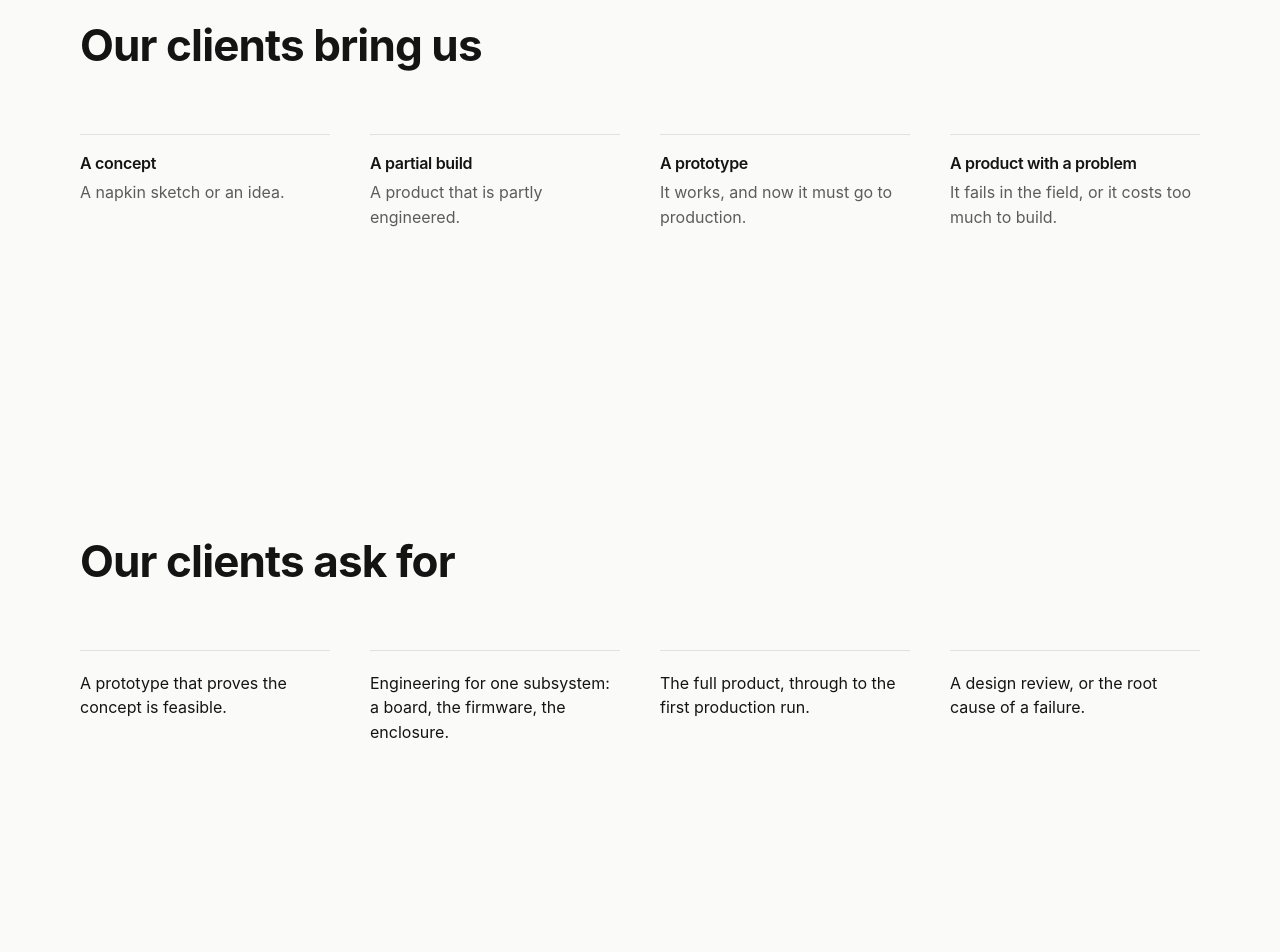
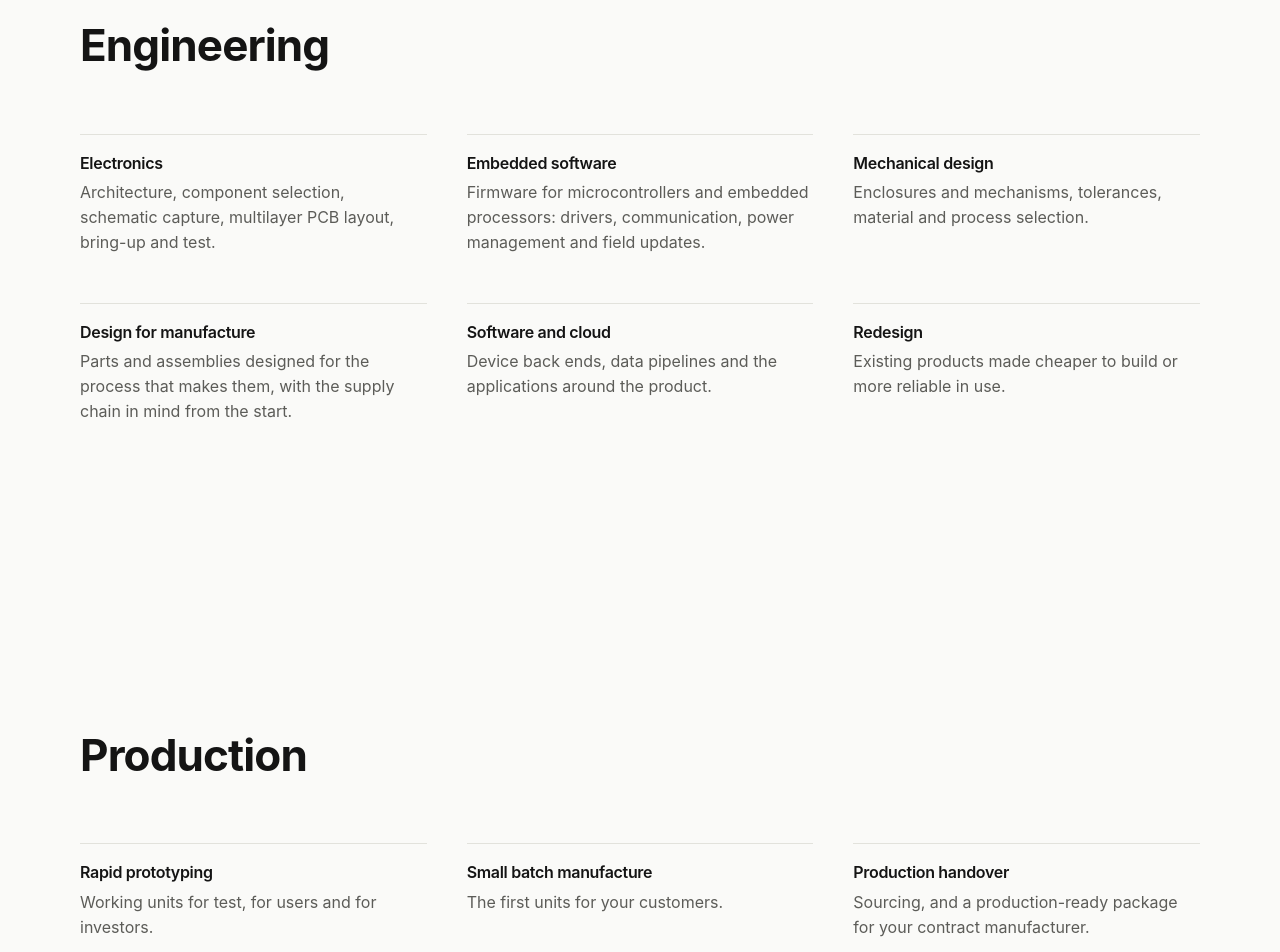
Before and after one commit to yigitabi5444/noktalabs-web, a plain HTML site: page index.html in a window 1280 px wide. Shown: the part 920-1872 px from the top of the page. Drawn offline with Linux system fonts and the light colour scheme.

Commit message:
Third copy draft: six sections, Redesign added
Co-Authored-By: Claude Opus 5.5 <noreply@anthropic.com>
Claude-Session: https://claude.ai/code/session_01N18Ntgns1N1EGHgQ1CWzZF

```diff
--- a/index.html
+++ b/index.html
@@ -30,26 +30,6 @@
     </section>
 
     <section class="wrap">
-      <h2>Our clients bring us</h2>
-      <ul class="grid four">
-        <li><h3>A concept</h3><p>A napkin sketch or an idea.</p></li>
-        <li><h3>A partial build</h3><p>A product that is partly engineered.</p></li>
-        <li><h3>A prototype</h3><p>It works, and now it must go to production.</p></li>
-        <li><h3>A product with a problem</h3><p>It fails in the field, or it costs too much to build.</p></li>
-      </ul>
-    </section>
-
-    <section class="wrap">
-      <h2>Our clients ask for</h2>
-      <ul class="grid four">
-        <li><p>A prototype that proves the concept is feasible.</p></li>
-        <li><p>Engineering for one subsystem: a board, the firmware, the enclosure.</p></li>
-        <li><p>The full product, through to the first production run.</p></li>
-        <li><p>A design review, or the root cause of a failure.</p></li>
-      </ul>
-    </section>
-
-    <section class="wrap">
       <h2>Engineering</h2>
       <ul class="grid">
         <li><h3>Electronics</h3><p>Architecture, component selection, schematic capture, multilayer PCB layout, bring-up and test.</p></li>
@@ -57,13 +37,14 @@
         <li><h3>Mechanical design</h3><p>Enclosures and mechanisms, tolerances, material and process selection.</p></li>
         <li><h3>Design for manufacture</h3><p>Parts and assemblies designed for the process that makes them, with the supply chain in mind from the start.</p></li>
         <li><h3>Software and cloud</h3><p>Device back ends, data pipelines and the applications around the product.</p></li>
+        <li><h3>Redesign</h3><p>Existing products made cheaper to build or more reliable in use.</p></li>
       </ul>
     </section>
 
     <section class="wrap">
       <h2>Production</h2>
       <ul class="grid">
-        <li><h3>Rapid prototyping</h3><p>Functional prototypes for test and review.</p></li>
+        <li><h3>Rapid prototyping</h3><p>Working units for test, for users and for investors.</p></li>
         <li><h3>Small batch manufacture</h3><p>The first units for your customers.</p></li>
         <li><h3>Production handover</h3><p>Sourcing, and a production-ready package for your contract manufacturer.</p></li>
       </ul>
@@ -72,9 +53,9 @@
     <section class="wrap">
       <h2>How a project runs</h2>
       <ol class="grid four">
-        <li><h3>Scope</h3><p>We review what you have and send a technical plan and a quote.</p></li>
+        <li><h3>Scope</h3><p>We go through what you have and send a technical plan and a quote.</p></li>
         <li><h3>Engineer</h3><p>Short iterations, with hardware on your desk at each one.</p></li>
-        <li><h3>Validate</h3><p>Bring-up, test and a DFM review before anything goes to production.</p></li>
+        <li><h3>Validate</h3><p>Bring-up, testing and a manufacturability check before anything goes to production.</p></li>
         <li><h3>Produce</h3><p>We build the batch, or hand a production-ready package to your manufacturer.</p></li>
       </ol>
     </section>
```
